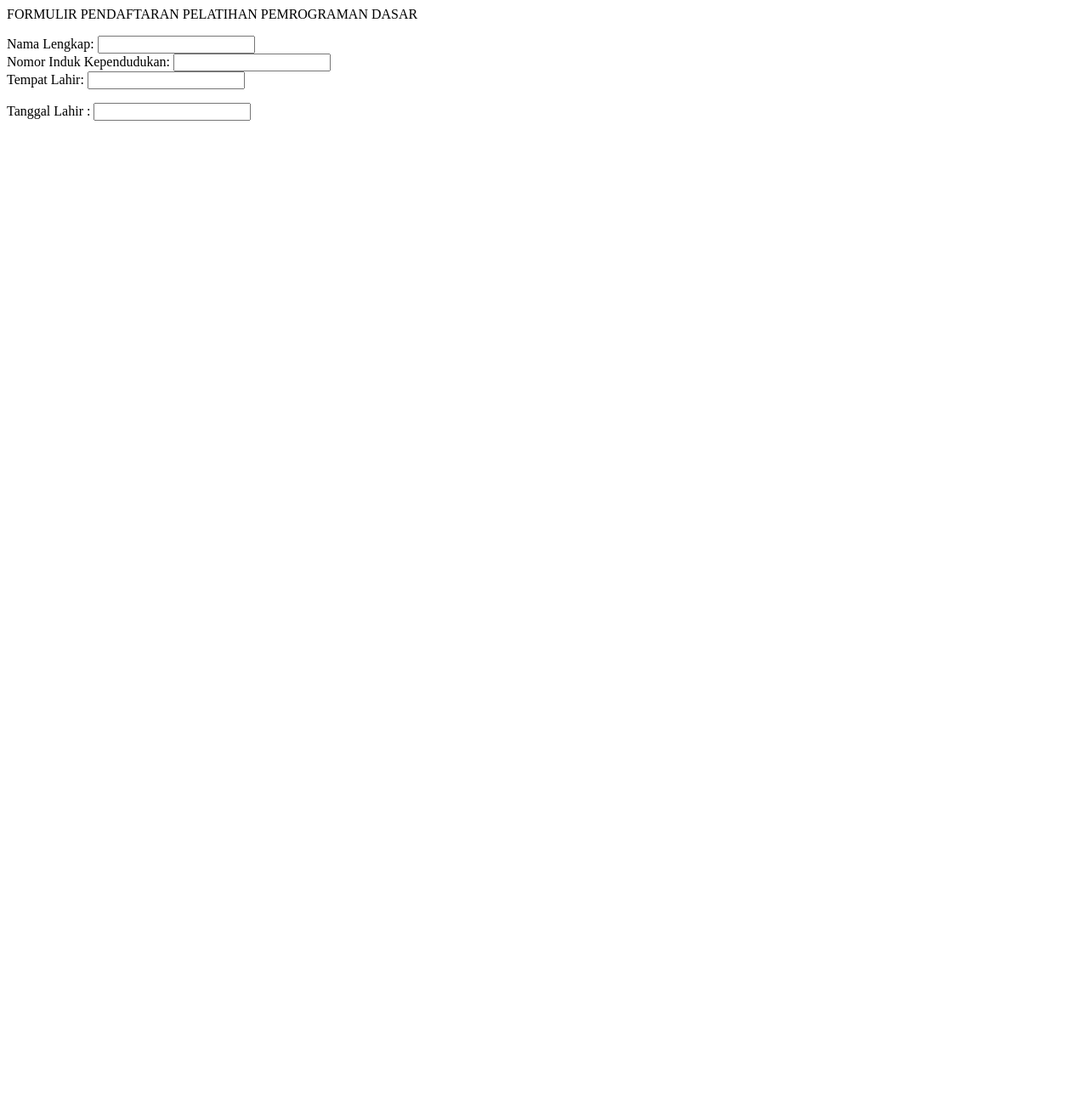
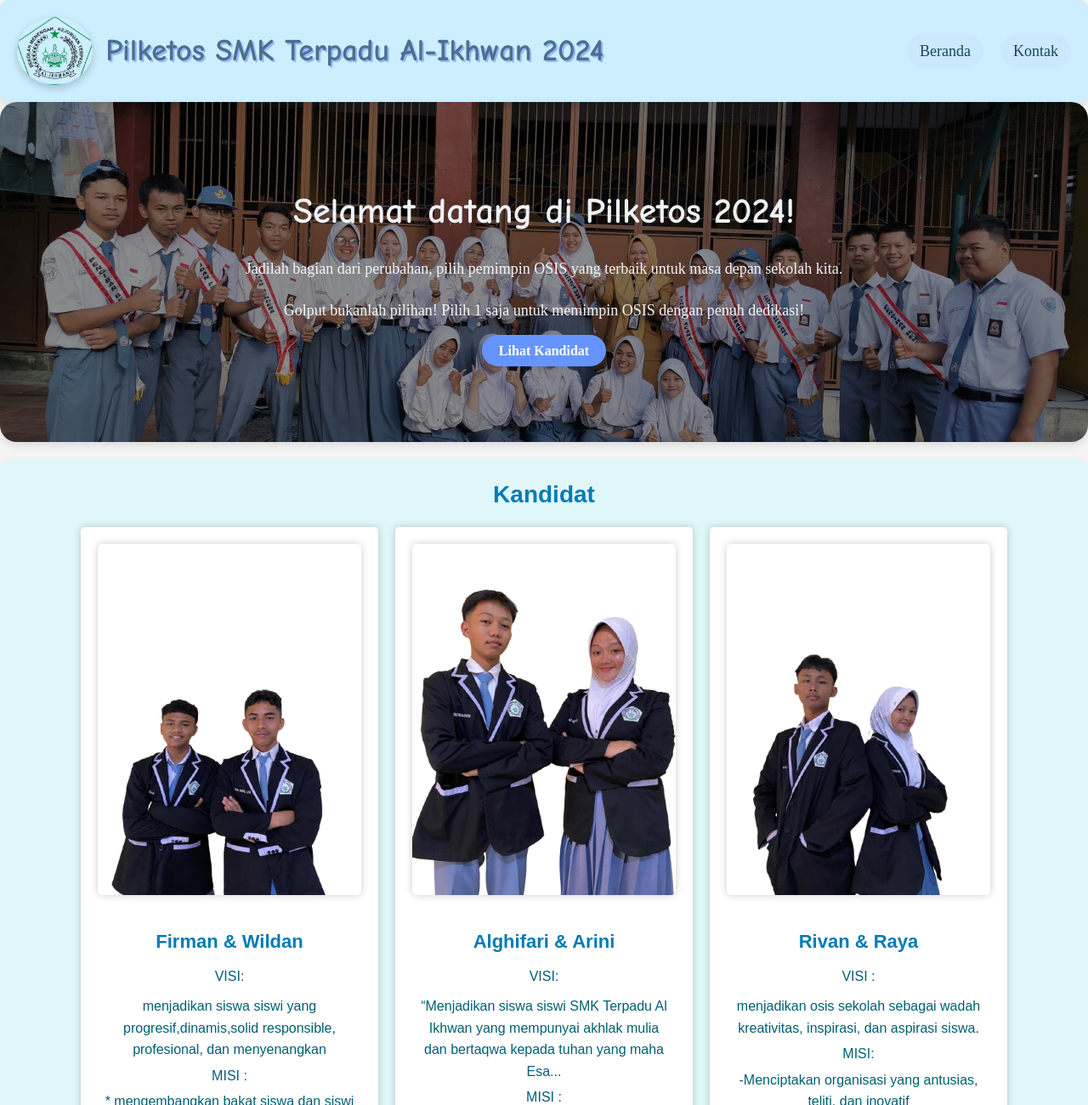
Before and after one commit to yayuPS/yayuPS.github.io, a plain HTML site: page index.html in a window 1280 px wide. Shown: the top 1300 px of the page at 85% size. Before the commit the page ends 800 px from the top, so only its background shows below. Drawn offline with Linux system fonts and the light colour scheme.

Commit message:
ganti file

```diff
--- a/index.html
+++ b/index.html
@@ -1,14 +1,94 @@
-<html><head>
-	<title>Formulir pendaftaran pelatihan pemrograman dasar</title>
-</head><body>
-	<p>FORMULIR PENDAFTARAN PELATIHAN PEMROGRAMAN DASAR</P>
-		<form>Nama Lengkap: <input type = "text"name = "Nama Lengkap">
-		<br>Nomor Induk Kependudukan: <input type = "text"name = "Nomor Induk Kependudukan">
-		<br>Tempat Lahir: <input type = "text"name = "Tempat Lahir">
-	</p>
-	<p>
-		<tr>
-			<td>Tanggal Lahir</td>
-			<td>:</td>
-			<td><input type :"Date"></td>
-		</form>
+<!DOCTYPE html>
+<html lang="id">
+<head>
+    <meta charset="UTF-8">
+    <meta name="viewport" content="width=device-width, initial-scale=1.0">
+    <title>Pilketos 2024</title>
+    <link rel="stylesheet" href="style.css">
+</head>
+<body>
+    <header>
+        <div class="header-content">
+            <img src="logoSmk.png" alt="Logo Sekolah" class="logo">
+            <h1>Pilketos SMK Terpadu Al-Ikhwan 2024</h1>
+        </div>
+        <nav>
+            <ul>
+                <li><a href="#home">Beranda</a></li>
+                <li><a href="#contact">Kontak</a></li>
+            </ul>
+        </nav>
+    </header>
+</body>
+
+
+    <section id="home" class="hero">
+        <div class="hero-content">
+            <h2>Selamat datang di Pilketos 2024!</h2>
+            <p>Jadilah bagian dari perubahan, pilih pemimpin OSIS yang terbaik untuk masa depan sekolah kita.</p>
+            <p>Golput bukanlah pilihan! Pilih 1 saja untuk memimpin OSIS dengan penuh dedikasi!</p>
+            <a href="#kandidat" class="btn">Lihat Kandidat</a>
+        </div>
+    </section>
+
+    <section id="kandidat" class="section">
+        <h2>Kandidat</h2>
+        <div class="kandidat-list">
+            <div class="kandidat">
+                <img src="kandidat1.png" alt="Kandidat 1">
+                <h3>Firman & Wildan</h3>
+                <p>VISI:</p>
+                <p>menjadikan siswa siswi yang progresif,dinamis,solid responsible, profesional, dan menyenangkan</p>
+                <p>MISI :</p>
+                <p>* mengembangkan bakat siswa dan siswi</p>
+                <p>* menciptakan lingkungan sekolah yang bersih, nyaman dan tentram bagi seluruh siswa dan siswi beserta guru</p>
+                <a href="identitaskandidat1.html" class="btn-detail">Lihat Identitas</a>
+            </div>
+            <div class="kandidat">
+                <img src="kandidat2.png" alt="Kandidat 2">
+                <h3>Alghifari & Arini</h3>
+                <p>VISI:</p>
+                <p>“Menjadikan siswa siswi SMK Terpadu Al Ikhwan yang mempunyai akhlak mulia dan bertaqwa kepada tuhan yang maha Esa...</p>
+                <p>MISI :</p>
+                <p>1. Memastikan semua Program Kerja dan kegiatan berjalan dengan lancar</p>
+                <p>2. Membudayakan sikap disiplin dan bertanggung jawab di kalangan siswa.</p>
+                <a href="identitaskandidat2.html" class="btn-detail">Lihat Identitas</a>
+            </div>
+            <div class="kandidat">
+                <img src="kandidat3.png" alt="Kandidat 3">
+                <h3>Rivan & Raya</h3>
+                <p>VISI :</p>
+                <p>menjadikan osis sekolah sebagai wadah kreativitas, inspirasi, dan aspirasi siswa.</p>
+                <p>MISI:</p>
+                <p>-Menciptakan organisasi yang antusias, teliti, dan inovatif</p>
+                <a href="identitaskandidat3.html" class="btn-detail">Lihat Identitas</a>
+            </div>
+        </div>
+    </section>
+    <section id="motivation" class="section motivation">
+        <h2>Pesan Motivasi</h2>
+        <div class="motivation-content">
+            <img src="motivationIcon.png" alt="Motivasi Ikon" class="motivasi-icon">
+            <p>"Setiap suara Anda sangat berarti! Jadilah bagian dari perubahan!"</p>
+        </div>
+    </section>
+
+    <section id="contact" class="section contact">
+        <h2>Kontak Panitia</h2>
+        <p>Info lebih lanjut</p>
+        <div class="contact-info">
+            <div class="contact-item">
+                <img src="emailIcon.png" alt="Email Icon" class="contact-icon">
+                <p>Email: <a href="mailto:panitiapilketos2024@gmail.com">panitiapilketos2024@gmail.com</a></p>
+            </div>
+            <div class="contact-item">
+                <img src="phonIcon.png" alt="Phone Icon" class="contact-icon">
+                <p>Telepon: <a href="tel:+6285175370107">0851-7537-0107</a></p>
+            </div>
+        </div>
+    </section>
+
+        <p>&copy; 2024 Pilketos | Dibuat oleh Panitia Pemilihan Ketua OSIS</p>
+    </footer>
+</body>
+</html>
--- /dev/null
+++ b/style.css
@@ -0,0 +1,317 @@
+* {
+    margin: 0;
+    padding: 0;
+    box-sizing: border-box;
+}
+
+body {
+    font-family:'Times New Roman', Times, serif;
+    line-height: 1.6;
+    background-color: #f4f4f4;
+}
+
+
+
+.hero {
+    background: url('bg-pilketos.jpeg') no-repeat center center/cover;
+    height: 400px;
+    display: flex;
+    align-items: center;
+    justify-content: center;
+    color: white;
+    text-align: center;
+}
+
+/*responsip untuk layar kecil */
+@media (max-width: 768px) {
+    .about h2 {
+        font-size: 32px;
+    }
+
+    .about p {
+        font-size: 16px;
+    }
+}
+
+.hero-content p {
+    font-size: 20px;
+    margin-bottom: 20px;
+}
+.section {
+    padding: 50px 0;
+    text-align: center;
+    margin: 1.5rem;
+}
+
+.kandidat-list {
+    display: flex;
+    justify-content: center;
+    gap: 20px;
+}
+
+.kandidat {
+    background-color: white;
+    padding: 20px;
+    border-radius: 5px;
+    width: 350px;
+    box-shadow: 0 0 10px rgba(0, 0, 0, 0.1);
+}
+
+.kandidat img {
+    width: 100%;
+    border-radius: 5px;
+    margin-bottom: 10px;
+}
+
+.kandidat h3 {
+    margin-bottom: 10px;
+}
+
+.kandidat p {
+    margin: 0.3rem;
+}
+
+.kandidat .btn-detail {
+    background-color: deepskyblue;
+    text-decoration: none;
+    color: white;
+    position: relative;
+    padding: 0.5rem 1rem;
+    cursor: pointer;
+    border-radius: 5px;
+    margin-top: 50rem;
+    font-size: 1rem;
+    font-weight: bold;
+    transition: background-color 0.3s ease;
+}
+
+.btn-detail:hover {
+    background-color: skyblue;
+    color: black;;
+}
+footer {
+    background-color: #333;
+    color: white;
+    text-align: center;
+    padding: 10px 0;
+    margin-top: 40px;
+}
+.btn {
+    margin-bottom: 1.5rem;
+    margin-top: 3rem;
+    transition: background-color 0.3s ease-in-out;
+}
+
+.kandidat {
+    box-shadow: 0 0 10px rgba(0, 0, 0, 0.2);
+}
+
+.kandidat img {
+    box-shadow: 0 0 10px rgba(0, 0, 0, 0.2);
+}
+.kandidat img {
+    width: 100%; /* Sesuaikan ukuran gambar */
+    transition: transform 0.3s, box-shadow 0.3s; /* Transisi halus */
+}
+
+.kandidat:hover img {
+    transform: scale(1.1); /* Membesar gambar */
+    box-shadow: 0 4px 20px rgba(0, 0, 0, 0.3); /* Menambahkan bayangan */
+}
+/* Section Pesan Motivasi */
+.motivation {
+    background: linear-gradient(135deg, #9ab8ff 0%, #61a2f2 100%); /* Gradient background */
+    padding: 40px;
+    text-align: center;
+    border-radius: 10px;
+    box-shadow: 0 4px 10px rgba(0, 0, 0, 0.1);
+}
+
+.motivation-content {
+    display: flex;
+    flex-direction: column;
+    align-items: center;
+    gap: 20px;
+}
+
+.motivasi-icon {
+    height: 80px;
+    margin-bottom: 20px;
+}
+
+.motivation p {
+    font-size: 24px;
+    color: white;
+    font-weight: bold;
+}
+
+/* Section Kontak Panitia */
+.contact {
+    background-color: #7ab2dc;
+    padding: 40px;
+    border-radius: 10px;
+    box-shadow: 0 4px 8px rgba(0, 0, 0, 0.1);
+}
+
+.contact-info {
+    display: flex;
+    flex-direction: column;
+    gap: 20px;
+}
+
+.contact-item {
+    display: flex;
+    align-items: center;
+    gap: 15px;
+}
+
+.contact-icon {
+    width: 40px;
+    height: 40px;
+}
+
+.contact-item a {
+    color: #004d99;
+    text-decoration: none;
+    font-weight: bold;
+    transition: color 0.3s ease;
+}
+
+.contact-item a:hover {
+    color: #0066cc;
+}
+/* Styling header */
+header {
+    display: flex;
+    justify-content: space-between;
+    align-items: center;
+    padding: 20px;
+    background-color: #cceeff; /* Warna lucu dan cerah */
+    border-radius: 10px;
+    box-shadow: 0 4px 10px rgba(0, 0, 0, 0.1);
+}
+
+/* Flexbox untuk header content */
+.header-content {
+    display: flex;
+    align-items: center;
+    gap: 15px;
+}
+
+/* Styling untuk logo */
+.logo {
+    height: 80px;
+    border-radius: 50%; /* Bikin logo berbentuk bulat */
+    box-shadow: 0 4px 10px rgba(0, 0, 0, 0.2); /* Bayangan kecil agar logo terlihat mengambang */
+}
+
+/* Styling judul */
+header h1 {
+    font-family: 'Comic Sans MS', cursive; /* Font lucu */
+    color: #4a718d; /* Warna cerah */
+    font-size: 36px;
+    margin: 0;
+    text-shadow: 2px 2px #99b4ff; /* Tambah bayangan untuk kesan lucu */
+}
+
+/* Styling untuk nav */
+nav ul {
+    list-style: none;
+    display: flex;
+    gap: 20px;
+    margin: 0;
+    padding: 0;
+}
+
+nav ul li a {
+    text-decoration: none;
+    color: #144659;
+    font-size: 18px;
+    padding: 10px 15px;
+    border-radius: 20px;
+    background-color: #cce8ff;
+    transition: background-color 0.3s ease;
+}
+
+nav ul li a:hover {
+    background-color: #8acaf8; /* Warna saat hover */
+}
+
+/* Hero section */
+.hero {
+    background-color: #7e85c2;
+    padding: 50px;
+    text-align: center;
+    border-radius: 20px;
+    box-shadow: 0 4px 10px rgba(0, 0, 0, 0.1);
+}
+
+.hero-content h2 {
+    font-family: 'Comic Sans MS', cursive;
+    font-size: 42px;
+    color: #eff2f5;
+    margin-bottom: 20px;
+}
+
+.hero-content p {
+    font-size: 18px;
+    color: #f2f2f2;
+}
+
+.btn {
+    background-color: #6694ff;
+    color: white;
+    padding: 10px 20px;
+    border-radius: 30px;
+    text-decoration: none;
+    font-weight: bold;
+    transition: background-color 0.3s ease;
+}
+
+.btn:hover {
+    background-color: #99c0ff;
+}
+.section {
+    background-color: #e0f7fa; /* Warna biru muda untuk background */
+    padding: 20px;
+    border-radius: 15px; /* Membuat sudut yang halus */
+    box-shadow: 0 4px 10px rgba(0, 0, 0, 0.1); /* Tambahkan bayangan untuk efek */
+    margin: 20px 0;
+}
+
+.section h2, .section h3 {
+    color: #007bb5; /* Warna biru yang lebih gelap untuk judul */
+    font-family: 'Poppins', sans-serif; /* Font yang modern dan mudah dibaca */
+}
+
+.section p {
+    color: #005f73; /* Warna teks biru gelap */
+    font-family: 'Arial', sans-serif;
+    line-height: 1.6; /* Memberikan ruang antar baris teks */
+}
+
+.section h2 {
+    font-size: 28px;
+    margin-bottom: 15px;
+}
+
+.section h3 {
+    font-size: 22px;
+    margin-top: 20px;
+}
+
+.section p {
+    font-size: 16px;
+}
+
+.section p:first-of-type {
+    margin-bottom: 10px;
+}
+
+/* Hover effect untuk p */
+.section p:hover {
+    background-color: #b3e5fc; /* Efek hover untuk latar belakang teks */
+    padding: 5px;
+    border-radius: 8px;
+    transition: background-color 0.3s ease;
+}
```
Also changed, not shown: identitaskandidat1.html (added, +32 -0 lines), identitaskandidat2.html (added, +31 -0 lines), identitaskandidat3.html (added, +30 -0 lines), 90a47d20-7da8-4899-b03b-1000f1944ed2.jpeg (added), WhatsApp Image 2024-09-25 at 19.29.02.jpeg (added), WhatsApp Image 2024-09-25 at 19.29.03.jpeg (added), bg-pilketos.jpeg (added), emailIcon.png (added), kandidat1.png (added), kandidat2.png (added), kandidat3.png (added), logoSmk.png (added), motivationIcon.png (added), phonIcon.png (added).
